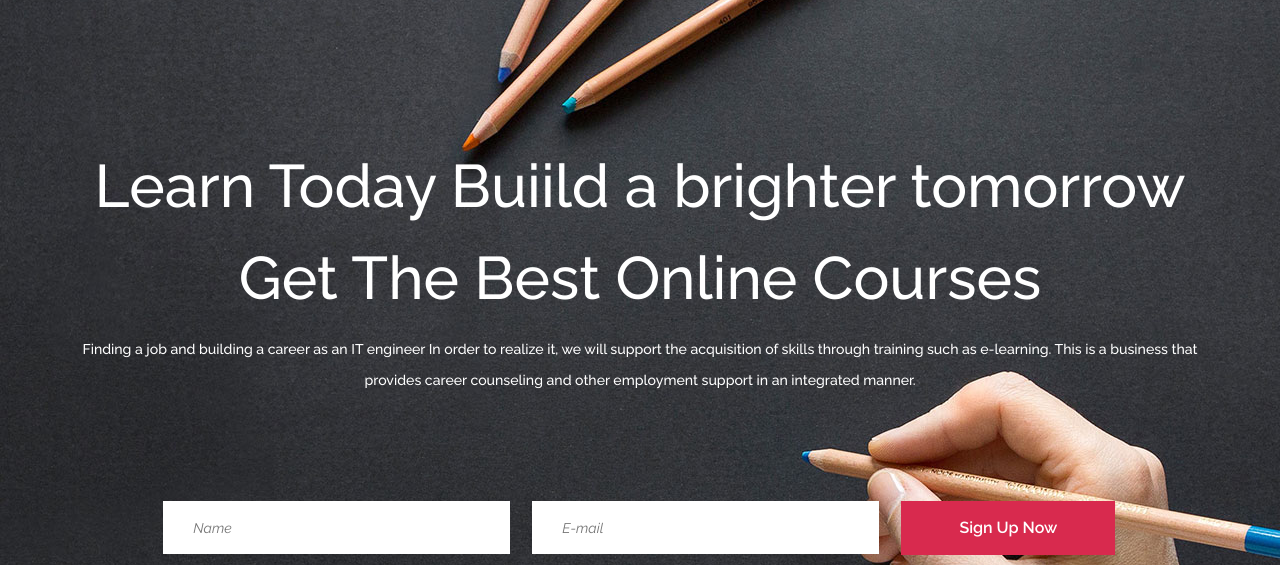
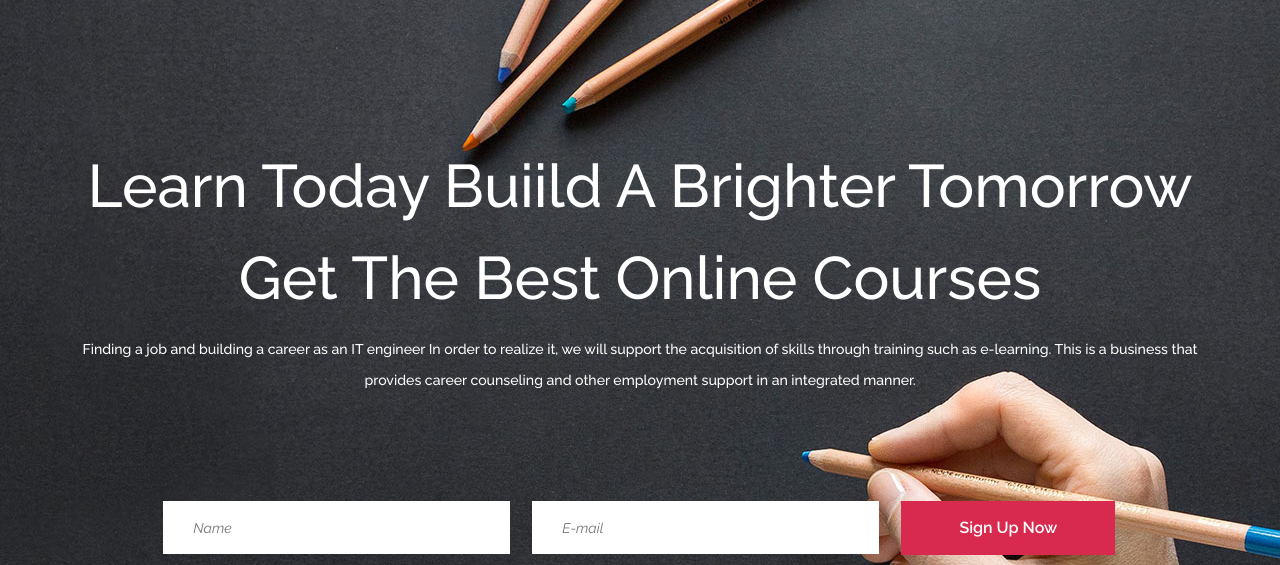
Before and after one commit to TokyoSociety/itandjapanese, a plain HTML site: page index.html in a window 1280 px wide. Shown: the part 235-800 px from the top of the page. Drawn offline with Linux system fonts and the light colour scheme; files whose address does not match are found by name.

Commit message:
Update index.html

```diff
--- a/index.html
+++ b/index.html
@@ -62,7 +62,7 @@
 	<section class="hero-section set-bg" data-setbg="img/bg.jpg">
 		<div class="container">
 			<div class="hero-text text-white">
-		  <h2>Learn Today Buiild a brighter tomorrow</h2>
+		  <h2>Learn Today Buiild A Brighter Tomorrow</h2>
 				<h2>Get The Best Online Courses</h2>
 				<p>Finding a job and building a career as an IT engineer
 				In order to realize it, we will support the acquisition of skills through training such as e-learning.
```
